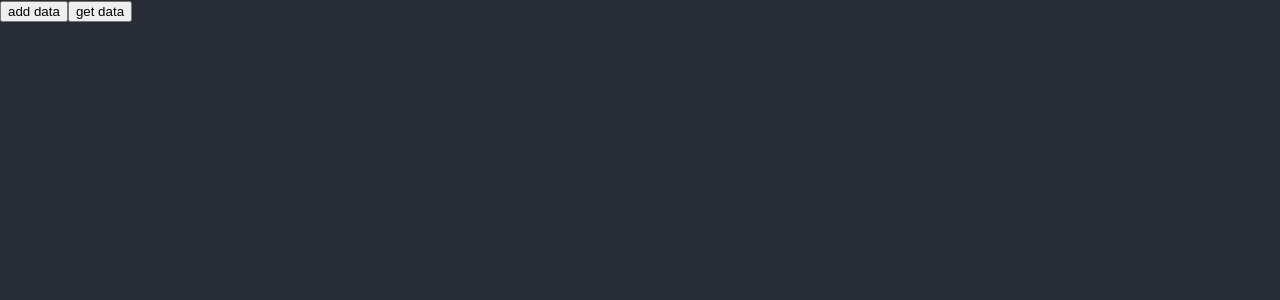
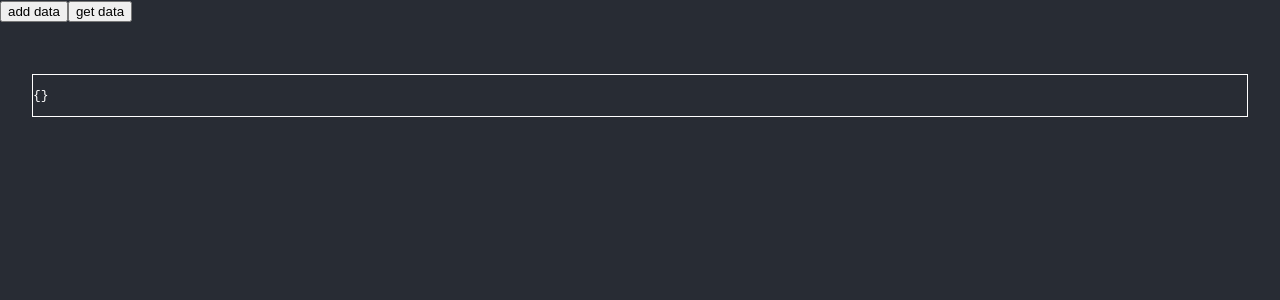
Before and after one commit to platevoltage/FirebaseDB-boilerplate, a React (Create React App) app: page / in a window 1280 px wide. Shown: the top 300 px of the page. Built offline with nearby package versions, Linux system fonts and the light colour scheme.

Commit message:
added joblist component

```diff
--- a/src/App.tsx
+++ b/src/App.tsx
@@ -1,12 +1,13 @@
 import { useState } from 'react';
 import { initializeApp } from "firebase/app";
 import { collection, addDoc, getDocs, getFirestore } from "firebase/firestore";
-import { getAuth, createUserWithEmailAndPassword, signInWithEmailAndPassword } from "firebase/auth";
+import { getAuth } from "firebase/auth";
 import Login from "./components/Login";
 
 // import { getAnalytics } from "firebase/analytics";
 
 import './App.css';
+import JobList from './components/JobList';
 
 const firebaseConfig = {
   apiKey: "AIzaSyBjBwVlOOdgvoqrQQmN8yJn5pvbx14uJ44",
@@ -43,7 +44,7 @@ async function addData() {
 
 function App() {
   const [ showLogin, setShowLogin ] = useState(false);
-  const [ data, setData ] = useState("");
+  const [ data, setData ] = useState({});
 
   async function getData() {
     try {
@@ -52,7 +53,7 @@ function App() {
       querySnapshot.forEach((doc) => {
         console.log(`${doc.id} => ${JSON.stringify(doc.data())}`);
         array.push(doc.data());
-        setData(JSON.stringify(array, null, 2));
+        setData(array);
       });
     }
     catch (e: any) {
@@ -76,7 +77,7 @@ function App() {
 
       <br></br>
       <br></br>
-      <pre>{data}</pre>
+      <JobList data={data} />
     </div>
   );
 }
--- /dev/null
+++ b/src/components/JobList.css
@@ -0,0 +1,4 @@
+#job-list {
+    border: 1px solid #ffffff;
+    margin: 2em;
+}
--- /dev/null
+++ b/src/components/JobList.tsx
@@ -0,0 +1,14 @@
+import React from 'react';
+import './JobList.css';
+
+interface Props {
+    data: object;
+}
+
+export default function JobList({data}: Props) {
+  return (
+    <div id="job-list">
+      <pre>{JSON.stringify(data, null, 2)}</pre>
+    </div>
+  )
+}
```
